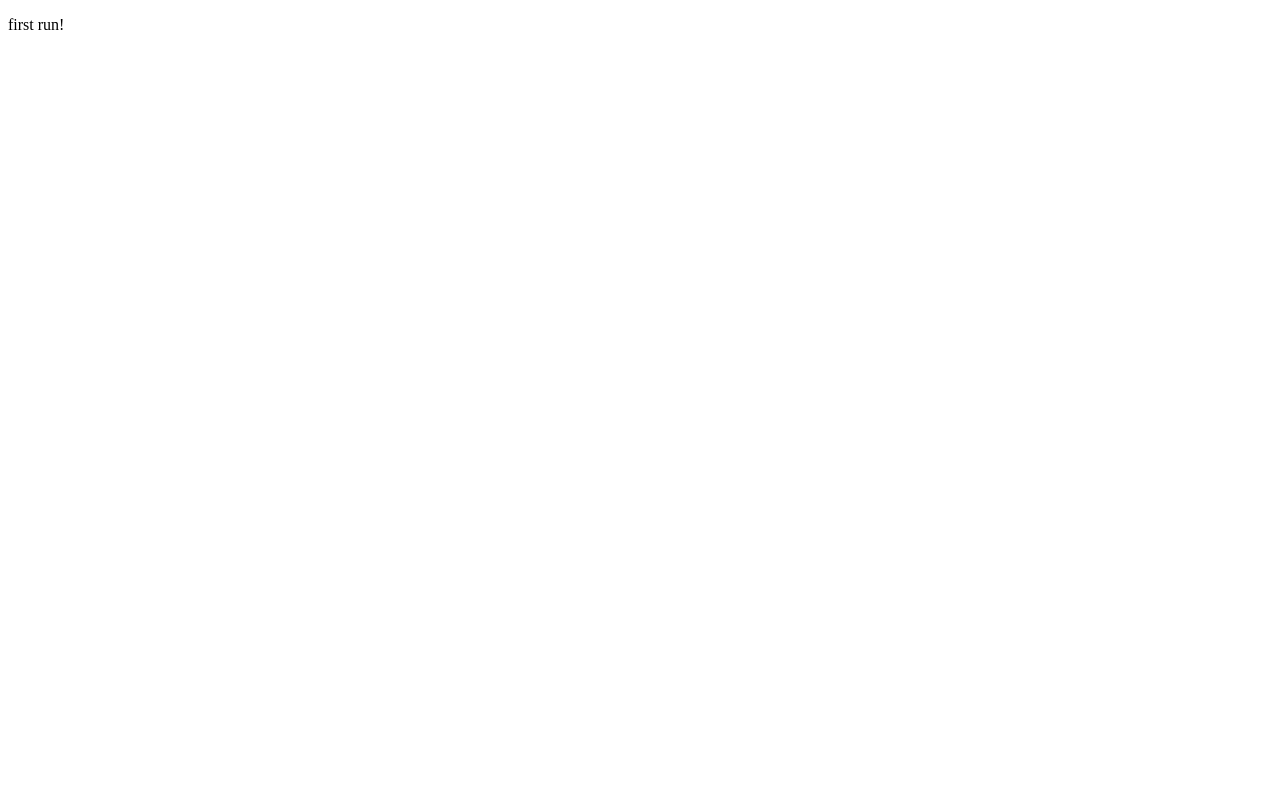
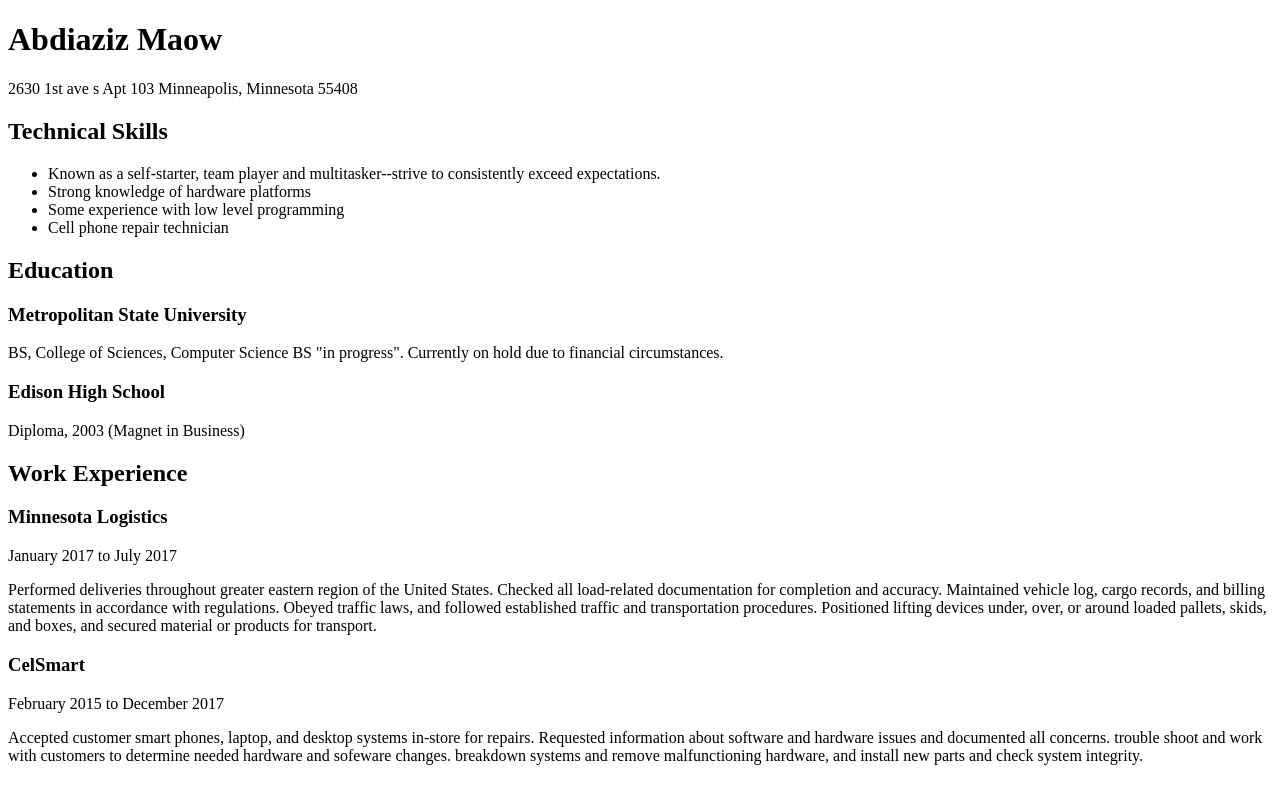
Before and after one commit to maow03/AbdiazizMaow.github.io, a plain HTML site: page index.html in a window 1280 px wide. Drawn offline with Linux system fonts and the light colour scheme.

Commit message:
from text editor

```diff
--- a/index.html
+++ b/index.html
@@ -1,10 +1,42 @@
 <!DOCTYPE html>
 <html>
+<head>
+  <title>Abdiaziz Maow Resume</title>
+  <meta charset="utf-8"/>
+  <link rel="stylesheet" type="text/css" href="main.css">
+</head>
+<body>
 
-    <head>
-       <title>resume</title>
-    </head>
-    <body>
-       <p>first run!</p>
-    </body>
+    <h1>Abdiaziz Maow</h1>
+        <p>2630 1st ave s Apt 103 Minneapolis, Minnesota 55408</p>
+
+
+    <h2>Technical Skills</h2>
+        <ul>
+          <li>Known as a self-starter, team player and multitasker--strive to consistently exceed expectations.</li>
+          <li>Strong knowledge of hardware platforms</li>
+          <li>Some experience with low level programming</li>
+          <li>Cell phone repair technician</li>
+        </ul>
+
+    <h2>Education</h2>
+    <h3>Metropolitan State University</h3>
+        <p>BS, College of Sciences, Computer Science BS "in progress". Currently on hold due to financial circumstances.</p>
+
+    <h3>Edison High School</h3>
+        <p>Diploma, 2003 (Magnet in Business) </p>
+    <h2>Work Experience</h2>
+
+    <h3>Minnesota Logistics</h3>
+        <p>January 2017 to July 2017 </p>
+        <p>Performed deliveries throughout greater eastern region of the United States.
+Checked all load-related documentation for completion and accuracy.
+Maintained vehicle log, cargo records, and billing statements in accordance with regulations.
+Obeyed traffic laws, and followed established traffic and transportation procedures.
+Positioned lifting devices under, over, or around loaded pallets, skids, and boxes, and secured material or products for transport.</p>
+
+    <h3>CelSmart</h3>
+        <p>February 2015 to December  2017</p>
+        <p>Accepted customer smart phones, laptop, and desktop systems in-store for repairs. Requested information about software and hardware issues and documented all concerns. trouble shoot and work with customers to determine needed hardware and sofeware changes. breakdown systems and remove malfunctioning  hardware, and install new parts and check system integrity. </p>
+</body>
 </html>
```
